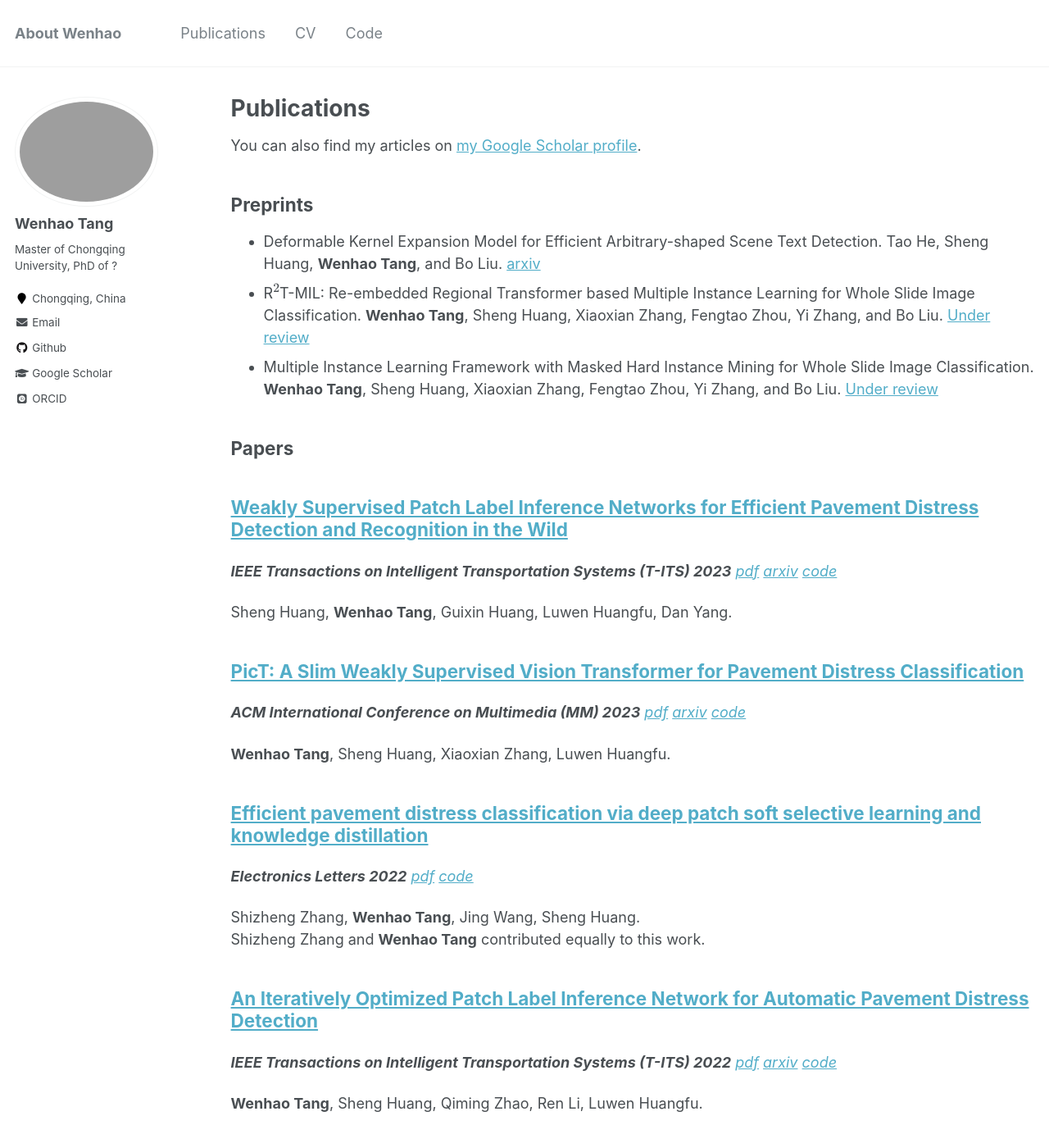
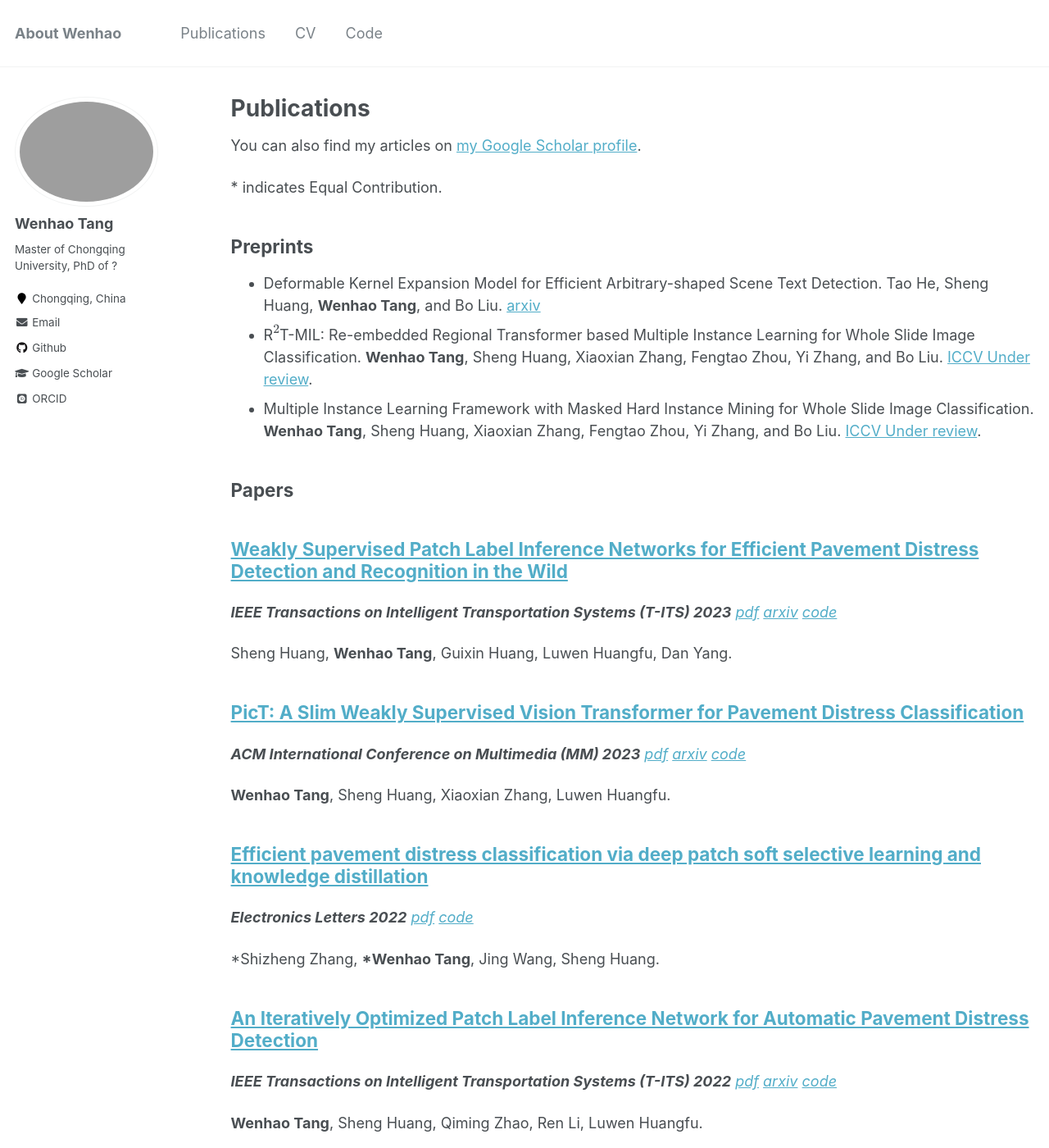
Before and after one commit to DearCaat/DearCaat.github.io, a Jekyll site: the page built from _pages/publications.md, in a window 1280 px wide and 1400 px high. Shown: the whole window at 82% size. Built offline with Jekyll 4.4.1, drawn with Linux system fonts in a browser that asks for light colours; some web fonts are replaced; formulas are drawn with MathJax 3.

Commit message:
cv and publications updates

```diff
--- a/_config.yml
+++ b/_config.yml
@@ -11,7 +11,7 @@ title                    : "About Wenhao"
 title_separator          : "-"
 name                     : &name "Wenhao Tang"
 description              : &description "personal description"
-url                      : https://www.whtang.cn #http://localhost:4000 #https://www.whtang.cn #https://dearcaat.github.io # the base hostname & protocol for your site e.g. "https://mmistakes.github.io"http://localhost:4000   "https://dearcaat.gitee.io/"
+url                      : https://www.whtang.cn #https://www.whtang.cn #https://www.whtang.cn #https://dearcaat.github.io # the base hostname & protocol for your site
 baseurl                  : "" # the subpath of your site, e.g. "/blog"
 repository               : "DearCaat/dearcaat.github.io"
 teaser                   :  # filename of teaser fallback teaser image placed in /images/, .e.g. "500x300.png"
--- a/_pages/publications.md
+++ b/_pages/publications.md
@@ -11,11 +11,11 @@ author_profile: true
 
 
 {% include base_path %}
-
+\* indicates Equal Contribution.
 ## Preprints
 - Deformable Kernel Expansion Model for Efficient Arbitrary-shaped Scene Text Detection. Tao He, Sheng Huang, **Wenhao Tang**, and Bo Liu. [arxiv](https://arxiv.org/abs/2303.15737)
-- R$^2$T-MIL: Re-embedded Regional Transformer based Multiple Instance Learning for Whole Slide Image Classification. **Wenhao Tang**, Sheng Huang, Xiaoxian Zhang, Fengtao Zhou, Yi Zhang, and Bo Liu. [Under review]()
-- Multiple Instance Learning Framework with Masked Hard Instance Mining for Whole Slide Image Classification. **Wenhao Tang**, Sheng Huang, Xiaoxian Zhang, Fengtao Zhou, Yi Zhang, and Bo Liu. [Under review]()
+- R$^2$T-MIL: Re-embedded Regional Transformer based Multiple Instance Learning for Whole Slide Image Classification. **Wenhao Tang**, Sheng Huang, Xiaoxian Zhang, Fengtao Zhou, Yi Zhang, and Bo Liu. [ICCV Under review]().
+- Multiple Instance Learning Framework with Masked Hard Instance Mining for Whole Slide Image Classification. **Wenhao Tang**, Sheng Huang, Xiaoxian Zhang, Fengtao Zhou, Yi Zhang, and Bo Liu. [ICCV Under review]().
 
 ## Papers
 {% for post in site.publications reversed %}
--- a/_publications/dpssl.md
+++ b/_publications/dpssl.md
@@ -2,7 +2,7 @@
 title: "Efficient pavement distress classification via deep patch soft selective learning and knowledge distillation"
 collection: publications
 permalink: /publication/dpssl
-excerpt: 'Shizheng Zhang, **Wenhao Tang**, Jing Wang, Sheng Huang. <br />Shizheng Zhang and **Wenhao Tang** contributed equally to this work.'
+excerpt: '\*Shizheng Zhang, **\*Wenhao Tang**, Jing Wang, Sheng Huang.'
 date: 2022-08-01
 venue: '**Electronics Letters 2022** [pdf](https://ietresearch.onlinelibrary.wiley.com/doi/epdf/10.1049/ell2.12570) [code](https://github.com/DearCaat/Pavement-Distress-Classification)'
 paperurl: #'http://academicpages.github.io/files/paper1.pdf'
```
Also changed, not shown: _pages/code.md (+1 -1 lines), 1 other file.
